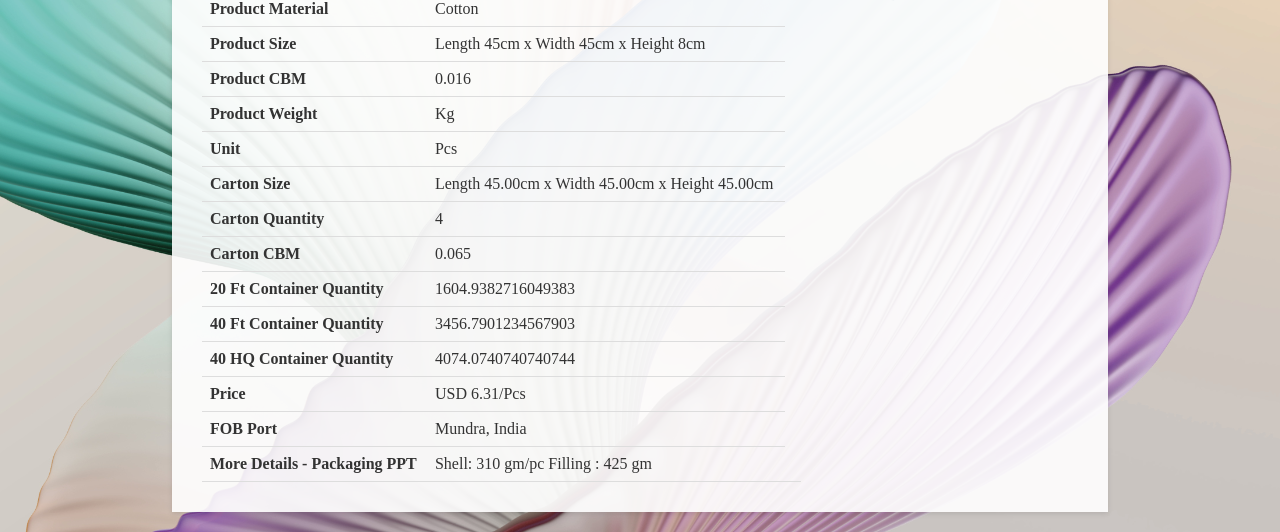
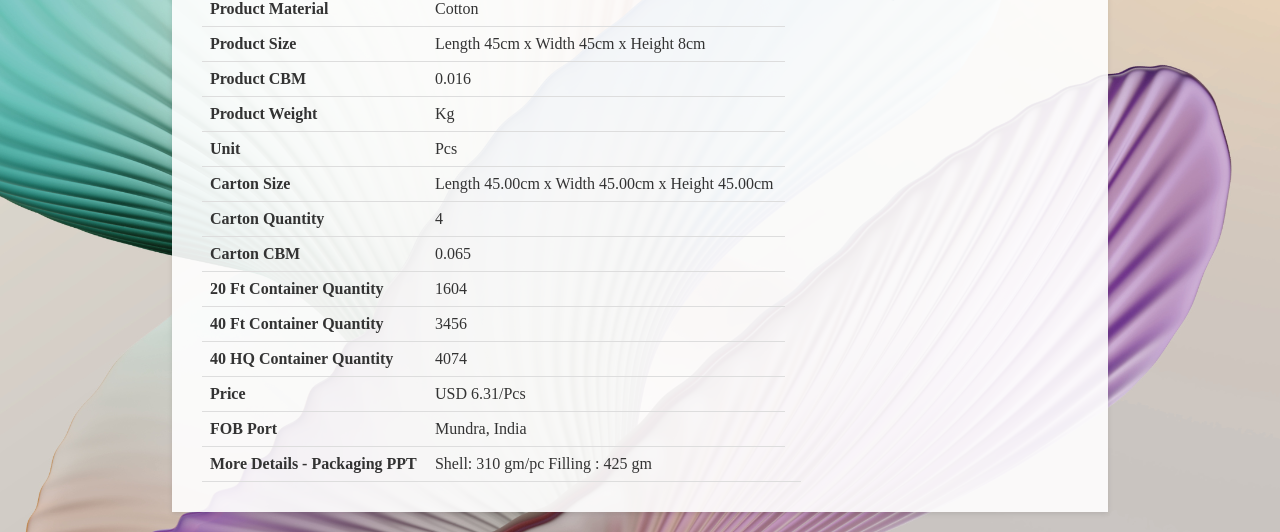
Before and after one commit to GBSLIT/GB26859, a plain HTML site: page index.html in a window 1280 px wide. Shown: the part 307-839 px from the top of the page. Drawn offline with Linux system fonts and the light colour scheme.

Commit message:
Update index.html

```diff
--- a/index.html
+++ b/index.html
@@ -177,15 +177,15 @@
                 </tr>
                 <tr>
                     <th>20 Ft Container Quantity</th>
-                    <td>1604.9382716049383 </td>
+                    <td>1604 </td>
                 </tr>
                 <tr>
                     <th>40 Ft Container Quantity</th>
-                    <td>3456.7901234567903 </td>
+                    <td>3456 </td>
                 </tr>
                 <tr>
                     <th>40 HQ Container Quantity</th>
-                    <td>4074.0740740740744 </td>
+                    <td>4074</td>
                  </tr>
                 <tr>
                     <th>Price</th>
```
